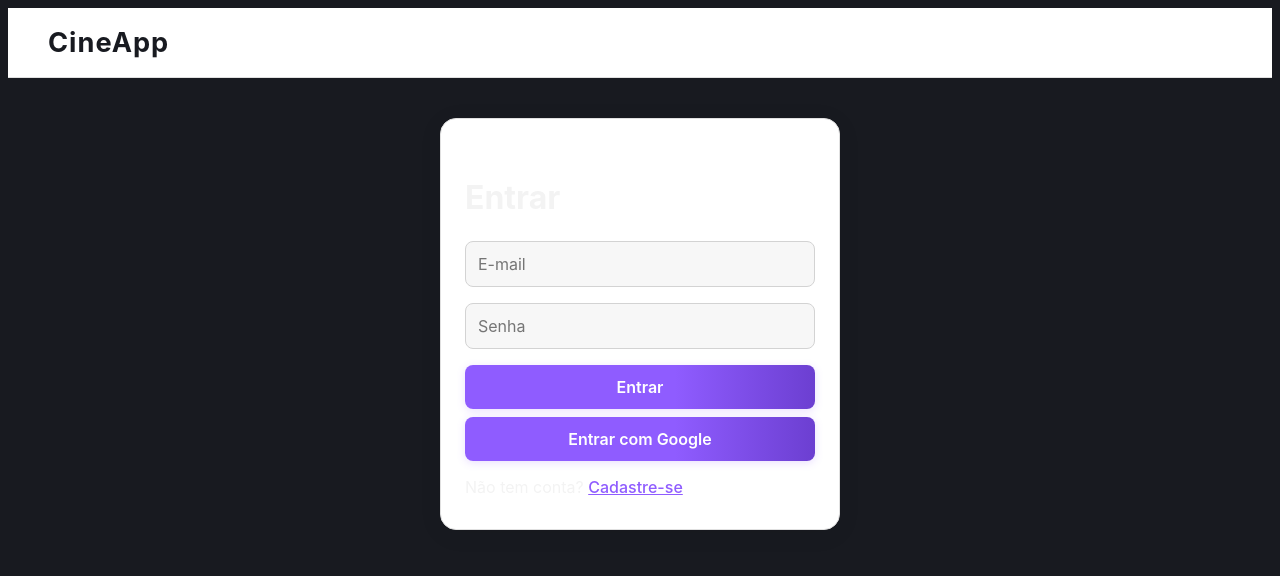
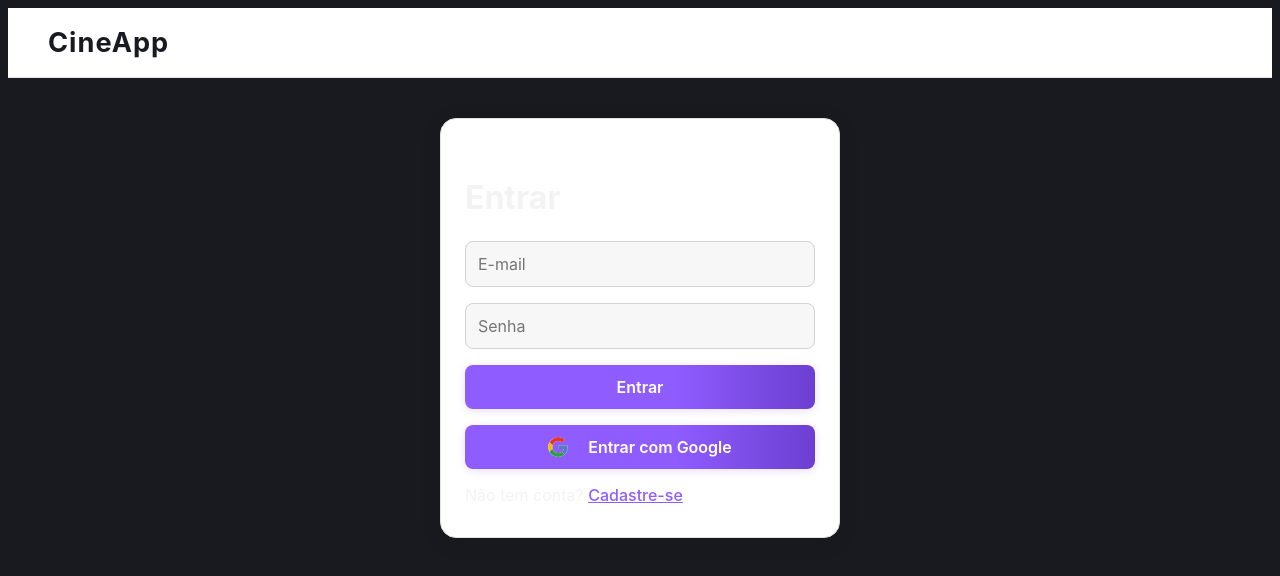
Before and after one commit to GiltMonster/CineApp, a React (Create React App) app: page /login in a window 1280 px wide. Shown: the top 576 px of the page. Built offline with nearby package versions, Linux system fonts and the light colour scheme; no server answers.

Commit message:
Feat ✨: Adiciona ao botão de login com Google ícone e estilização personalizada

```diff
--- a/src/pages/Login.js
+++ b/src/pages/Login.js
@@ -65,6 +65,7 @@ const Login = () => {
         </button>
       </form>
       <button className="login-btn login-btn-google" onClick={handleGoogleLogin} disabled={loading}>
+        <img src="/utils/svgs/google-original.svg" alt="Google" style={{ width: 20, height: 20, marginRight: 10, verticalAlign: 'middle' }} />
         Entrar com Google
       </button>
       {error && <div className="login-error">{error}</div>}
--- a/src/styles/Home/index.css
+++ b/src/styles/Home/index.css
@@ -51,6 +51,7 @@
   box-shadow: 0 1px 4px 0 rgba(80, 0, 120, 0.10);
   background: linear-gradient(90deg, var(--secondary-purple) 60%, var(--secondary-purple-dark) 100%);
   color: #fff;
+  cursor: pointer;
 }
 .home-search-form .search-btn:active {
   transform: scale(0.97);
--- a/src/styles/Login/index.css
+++ b/src/styles/Login/index.css
@@ -69,6 +69,36 @@
   width: 100%;
   display: block;
 }
+
+.login-btn-google {
+  display: flex;
+  align-items: center;
+  justify-content: center;
+  gap: 10px;
+  background: #fff;
+  color: #222;
+  border: 1.5px solid #e0e0e0;
+  box-shadow: 0 2px 8px 0 #0001;
+  font-weight: 600;
+  margin-top: 8px;
+  margin-bottom: 8px;
+  transition: background 0.2s, box-shadow 0.2s, color 0.2s;
+}
+.login-btn-google img {
+  width: 20px;
+  height: 20px;
+  margin: 0;
+}
+.login-btn-google:disabled {
+  opacity: 0.7;
+  cursor: not-allowed;
+}
+.login-btn-google:hover:not(:disabled),
+.login-btn-google:focus-visible:not(:disabled) {
+  background: #f7f7f7;
+  color: #111;
+  box-shadow: 0 4px 18px 0 #0002;
+}
 .login-btn:disabled {
   opacity: 0.7;
   cursor: not-allowed;
```
Also changed, not shown: public/utils/svgs/google-original.svg (added).
